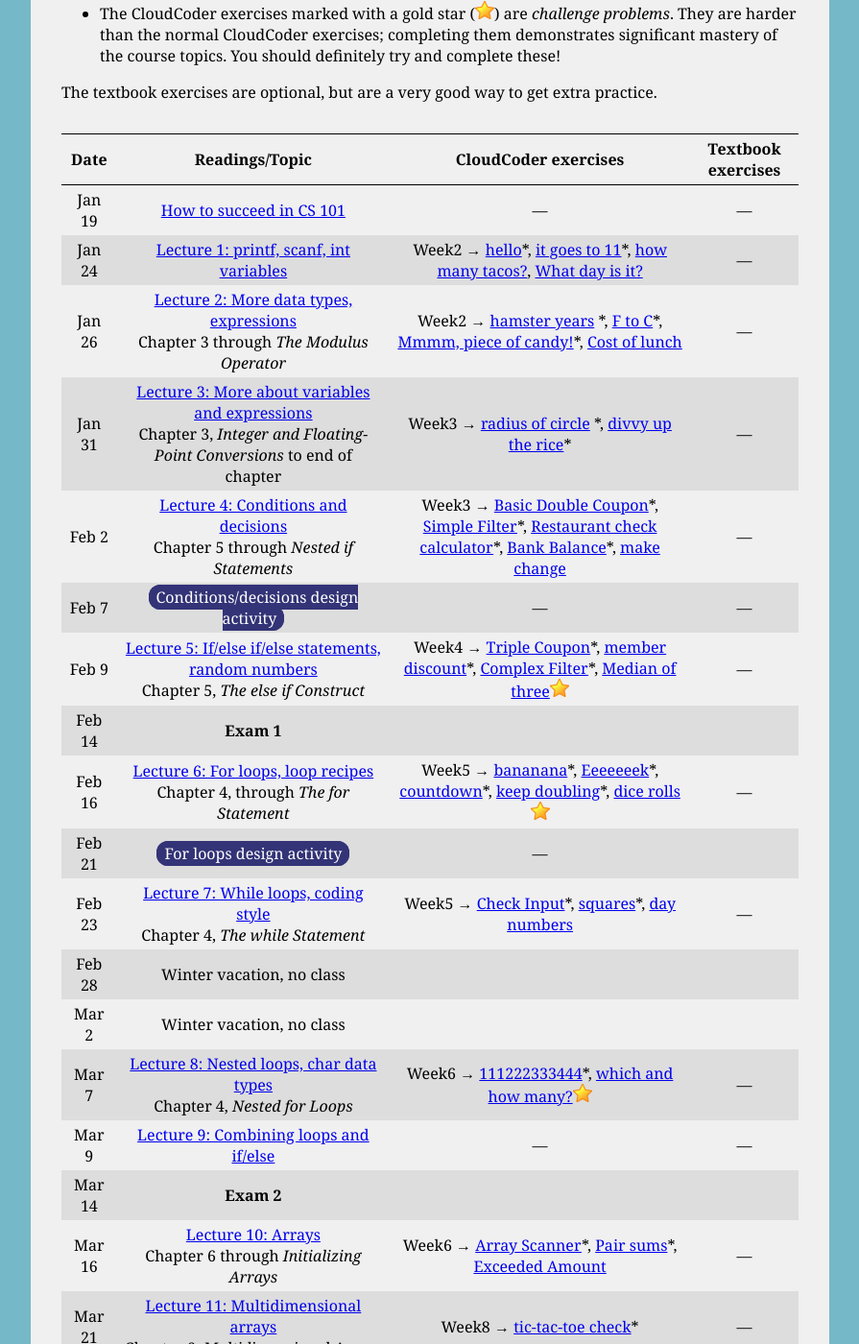
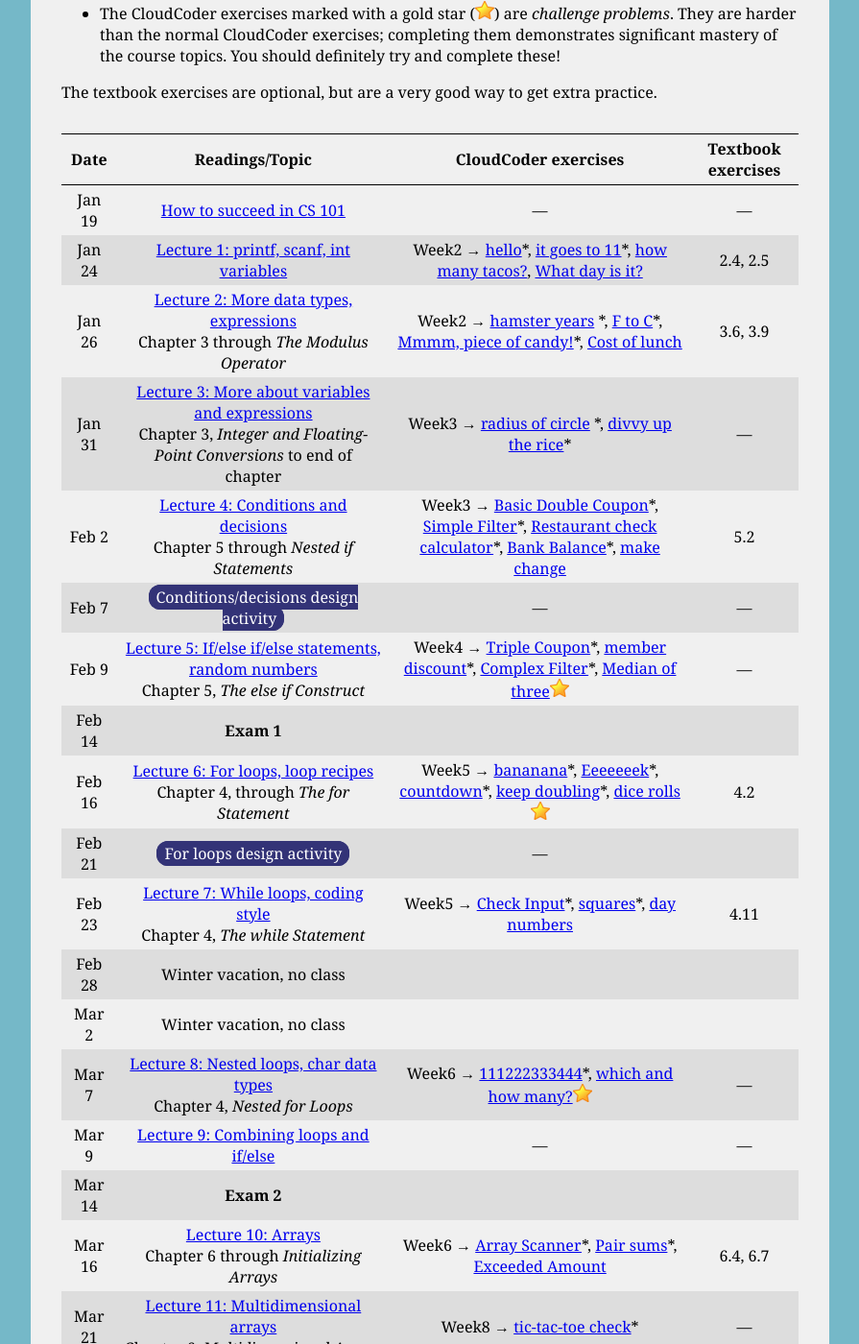
Before and after one commit to ycpcs/cs101-spring2017, a Jekyll site: the page built from schedule.md, in a window 1280 px wide and 1400 px high, scrolled down 294 px. Shown: the whole window at 96% size, without its empty margins (192-1087 px from the left). Built offline with Jekyll 4.4.1, drawn with Linux system fonts in a browser that asks for light colours.

Commit message:
updated with suggested textbook exercises

```diff
--- a/schedule.md
+++ b/schedule.md
@@ -15,25 +15,25 @@ The textbook exercises are optional, but are a very good way to get extra practi
 Date | Readings/Topic | CloudCoder exercises | Textbook exercises
 :----: | :--------: | :--------------------: | :------------------:
 Jan 19 | [How to succeed in CS 101](success.html) | &mdash; | &mdash;
-Jan 24 | [Lecture 1: printf, scanf, int variables](lectures/lecture01.html) | Week2 &rarr; [hello](https://cs.ycp.edu/cloudcoder/#exercise?c=15,p=471)\*, [it goes to 11](https://cs.ycp.edu/cloudcoder/#exercise?c=15,p=472)\*, [how many tacos?](https://cs.ycp.edu/cloudcoder/#exercise?c=15,p=473), [What day is it?](https://cs.ycp.edu/cloudcoder/#exercise?c=15,p=474) | &mdash;
-Jan 26 | [Lecture 2: More data types, expressions](lectures/lecture02.html)<br>Chapter 3 through *The Modulus Operator* | Week2 &rarr; [hamster years](https://cs.ycp.edu/cloudcoder/#exercise?c=15,p=475) \*, [F to C](https://cs.ycp.edu/cloudcoder/#exercise?c=15,p=476)\*, [Mmmm, piece of candy!](https://cs.ycp.edu/cloudcoder/#exercise?c=15,p=477)\*, [Cost of lunch](https://cs.ycp.edu/cloudcoder/#exercise?c=15,p=478) | &mdash;
+Jan 24 | [Lecture 1: printf, scanf, int variables](lectures/lecture01.html) | Week2 &rarr; [hello](https://cs.ycp.edu/cloudcoder/#exercise?c=15,p=471)\*, [it goes to 11](https://cs.ycp.edu/cloudcoder/#exercise?c=15,p=472)\*, [how many tacos?](https://cs.ycp.edu/cloudcoder/#exercise?c=15,p=473), [What day is it?](https://cs.ycp.edu/cloudcoder/#exercise?c=15,p=474) | 2.4, 2.5
+Jan 26 | [Lecture 2: More data types, expressions](lectures/lecture02.html)<br>Chapter 3 through *The Modulus Operator* | Week2 &rarr; [hamster years](https://cs.ycp.edu/cloudcoder/#exercise?c=15,p=475) \*, [F to C](https://cs.ycp.edu/cloudcoder/#exercise?c=15,p=476)\*, [Mmmm, piece of candy!](https://cs.ycp.edu/cloudcoder/#exercise?c=15,p=477)\*, [Cost of lunch](https://cs.ycp.edu/cloudcoder/#exercise?c=15,p=478) | 3.6, 3.9
 Jan 31 | [Lecture 3: More about variables and expressions](lectures/lecture03.html)<br>Chapter 3, *Integer and Floating-Point Conversions* to end of chapter | Week3 &rarr; [radius of circle](https://cs.ycp.edu/cloudcoder/#exercise?c=15,p=479) \*, [divvy up the rice](https://cs.ycp.edu/cloudcoder/#exercise?c=15,p=480)\* | &mdash;
-Feb 2 | [Lecture 4: Conditions and decisions](lectures/lecture04.html)<br>Chapter 5 through *Nested if Statements* | Week3 &rarr; [Basic Double Coupon](https://cs.ycp.edu/cloudcoder/#exercise?c=15,p=481)\*, [Simple Filter](https://cs.ycp.edu/cloudcoder/#exercise?c=15,p=482)\*, [Restaurant check calculator](https://cs.ycp.edu/cloudcoder/#exercise?c=15,p=484)\*, [Bank Balance](https://cs.ycp.edu/cloudcoder/#exercise?c=15,p=483)\*, [make change](https://cs.ycp.edu/cloudcoder/#exercise?c=15,p=518) | &mdash;
+Feb 2 | [Lecture 4: Conditions and decisions](lectures/lecture04.html)<br>Chapter 5 through *Nested if Statements* | Week3 &rarr; [Basic Double Coupon](https://cs.ycp.edu/cloudcoder/#exercise?c=15,p=481)\*, [Simple Filter](https://cs.ycp.edu/cloudcoder/#exercise?c=15,p=482)\*, [Restaurant check calculator](https://cs.ycp.edu/cloudcoder/#exercise?c=15,p=484)\*, [Bank Balance](https://cs.ycp.edu/cloudcoder/#exercise?c=15,p=483)\*, [make change](https://cs.ycp.edu/cloudcoder/#exercise?c=15,p=518) | 5.2
 Feb 7 | <span class="activity">Conditions/decisions design activity</span> | &mdash; | &mdash;
 Feb 9 | [Lecture 5: If/else if/else statements, random numbers](lectures/lecture05.html)<br>Chapter 5, *The else if Construct* | Week4 &rarr; [Triple Coupon](https://cs.ycp.edu/cloudcoder/#exercise?c=15,p=485)\*, [member discount](https://cs.ycp.edu/cloudcoder/#exercise?c=15,p=486)\*, [Complex Filter](https://cs.ycp.edu/cloudcoder/#exercise?c=15,p=487)\*, [Median of three](https://cs.ycp.edu/cloudcoder/#exercise?c=15,p=532)![gold star](img/goldstar-tiny.png) | &mdash;
 Feb 14 | **Exam 1**
-Feb 16 | [Lecture 6: For loops, loop recipes](lectures/lecture06.html)<br>Chapter 4, through *The for Statement* | Week5 &rarr; [bananana](https://cs.ycp.edu/cloudcoder/#exercise?c=15,p=488)\*, [Eeeeeeek](https://cs.ycp.edu/cloudcoder/#exercise?c=15,p=517)\*, [countdown](https://cs.ycp.edu/cloudcoder/#exercise?c=15,p=489)\*, [keep doubling](https://cs.ycp.edu/cloudcoder/#exercise?c=15,p=490)\*, [dice rolls](https://cs.ycp.edu/cloudcoder/#exercise?c=15,p=519)![gold star](img/goldstar-tiny.png) | &mdash;
+Feb 16 | [Lecture 6: For loops, loop recipes](lectures/lecture06.html)<br>Chapter 4, through *The for Statement* | Week5 &rarr; [bananana](https://cs.ycp.edu/cloudcoder/#exercise?c=15,p=488)\*, [Eeeeeeek](https://cs.ycp.edu/cloudcoder/#exercise?c=15,p=517)\*, [countdown](https://cs.ycp.edu/cloudcoder/#exercise?c=15,p=489)\*, [keep doubling](https://cs.ycp.edu/cloudcoder/#exercise?c=15,p=490)\*, [dice rolls](https://cs.ycp.edu/cloudcoder/#exercise?c=15,p=519)![gold star](img/goldstar-tiny.png) | 4.2
 Feb 21 | <span class="activity">For loops design activity</span> | &mdash;
-Feb 23 | [Lecture 7: While loops, coding style](lectures/lecture07.html)<br>Chapter 4, *The while Statement* | Week5 &rarr; [Check Input](https://cs.ycp.edu/cloudcoder/#exercise?c=15,p=491)\*, [squares](https://cs.ycp.edu/cloudcoder/#exercise?c=15,p=492)\*, [day numbers](https://cs.ycp.edu/cloudcoder/#exercise?c=15,p=493) | &mdash;
+Feb 23 | [Lecture 7: While loops, coding style](lectures/lecture07.html)<br>Chapter 4, *The while Statement* | Week5 &rarr; [Check Input](https://cs.ycp.edu/cloudcoder/#exercise?c=15,p=491)\*, [squares](https://cs.ycp.edu/cloudcoder/#exercise?c=15,p=492)\*, [day numbers](https://cs.ycp.edu/cloudcoder/#exercise?c=15,p=493) | 4.11
 Feb 28 | Winter vacation, no class
 Mar 2 | Winter vacation, no class
 Mar 7 | [Lecture 8: Nested loops, char data types](lectures/lecture08.html)<br>Chapter 4, *Nested for Loops* | Week6 &rarr; [111222333444](https://cs.ycp.edu/cloudcoder/#exercise?c=15,p=494)\*, [which and how many?](https://cs.ycp.edu/cloudcoder/#exercise?c=15,p=495)![gold star](img/goldstar-tiny.png) | &mdash;
 Mar 9 | [Lecture 9: Combining loops and if/else](lectures/lecture09.html) | &mdash; | &mdash;
 Mar 14 | **Exam 2**
-Mar 16 | [Lecture 10: Arrays](lectures/lecture09.html)<br>Chapter 6 through *Initializing Arrays* | Week6 &rarr; [Array Scanner](https://cs.ycp.edu/cloudcoder/#exercise?c=15,p=496)\*, [Pair sums](https://cs.ycp.edu/cloudcoder/#exercise?c=15,p=497)\*, [Exceeded Amount](https://cs.ycp.edu/cloudcoder/#exercise?c=15,p=498) | &mdash;
+Mar 16 | [Lecture 10: Arrays](lectures/lecture09.html)<br>Chapter 6 through *Initializing Arrays* | Week6 &rarr; [Array Scanner](https://cs.ycp.edu/cloudcoder/#exercise?c=15,p=496)\*, [Pair sums](https://cs.ycp.edu/cloudcoder/#exercise?c=15,p=497)\*, [Exceeded Amount](https://cs.ycp.edu/cloudcoder/#exercise?c=15,p=498) | 6.4, 6.7
 Mar 21 | [Lecture 11: Multidimensional arrays](lectures/lecture10.html)<br>Chapter 6, *Multidimensional Arrays* | Week8 &rarr; [tic-tac-toe check](https://cs.ycp.edu/cloudcoder/#exercise?c=15,p=527)\* | &mdash;
 Mar 23 | [Lecture 12: Functions, top-down design](lectures/lecture11.html)<br>Chapter 7 through *Automatic Variables* | Week9 &rarr;  [PrintSum](https://cs.ycp.edu/cloudcoder/#exercise?c=15,p=500)\*, [Deep Thought](https://cs.ycp.edu/cloudcoder/#exercise?c=15,p=501)\*, [Find Primes](https://cs.ycp.edu/cloudcoder/#exercise?c=15,p=502)![gold star](img/goldstar-tiny.png) | &mdash;
-Mar 28 | [Lecture 13: Functions that return a value](lectures/lecture12.html)<br>Chapter 7 through *Checking Function Arguments* | Week10 &rarr; [SumBetween](https://cs.ycp.edu/cloudcoder/#exercise?c=15,p=506)\*, [MaxOfThree](https://cs.ycp.edu/cloudcoder/#exercise?c=15,p=507)\*, [inRange](https://cs.ycp.edu/cloudcoder/#exercise?c=15,p=525), [feetToMeters](https://cs.ycp.edu/cloudcoder/#exercise?c=15,p=524), [diamond](https://cs.ycp.edu/cloudcoder/#exercise?c=15,p=526)![gold star](img/goldstar-tiny.png) | &mdash;
+Mar 28 | [Lecture 13: Functions that return a value](lectures/lecture12.html)<br>Chapter 7 through *Checking Function Arguments* | Week10 &rarr; [SumBetween](https://cs.ycp.edu/cloudcoder/#exercise?c=15,p=506)\*, [MaxOfThree](https://cs.ycp.edu/cloudcoder/#exercise?c=15,p=507)\*, [inRange](https://cs.ycp.edu/cloudcoder/#exercise?c=15,p=525), [feetToMeters](https://cs.ycp.edu/cloudcoder/#exercise?c=15,p=524), [diamond](https://cs.ycp.edu/cloudcoder/#exercise?c=15,p=526)![gold star](img/goldstar-tiny.png) | 7.7
 Mar 30 | <span class="activity">Functions design activity</span>
 Apr 4 | [Lecture 14: Arrays and functions](lectures/lecture13.html)<br>Chapter 7 through *Multidimensional Variable-Length Arrays and Functions* | Week11 &rarr; [ArraySum](https://cs.ycp.edu/cloudcoder/#exercise?c=15,p=503)\*, [IsAscending](https://cs.ycp.edu/cloudcoder/#exercise?c=15,p=505)\*, [countOdd](https://cs.ycp.edu/cloudcoder/#exercise?c=15,p=504) | &mdash;
 Apr 6 | **Exam 3**
```
Also changed, not shown: index.md (+1 -0 lines).
